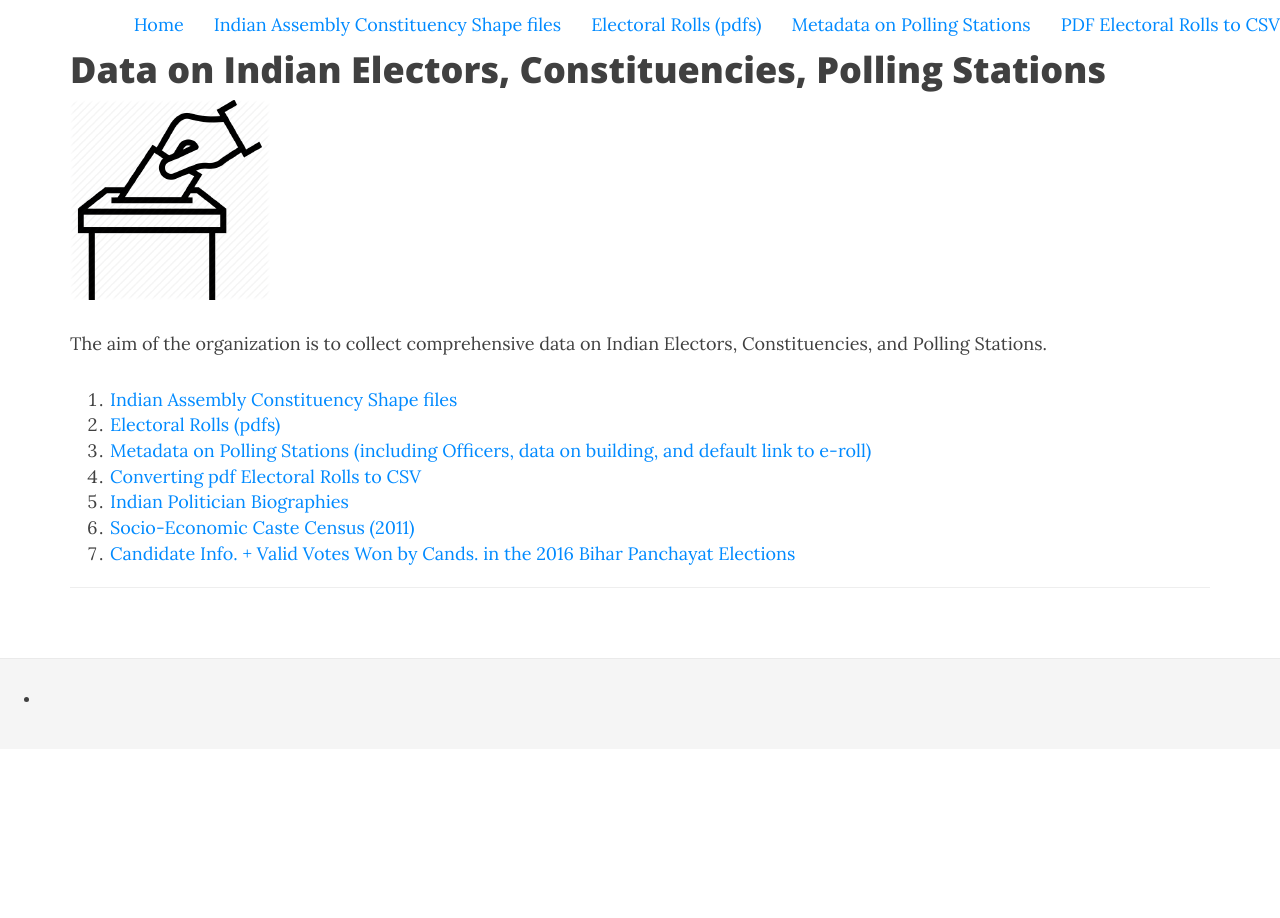
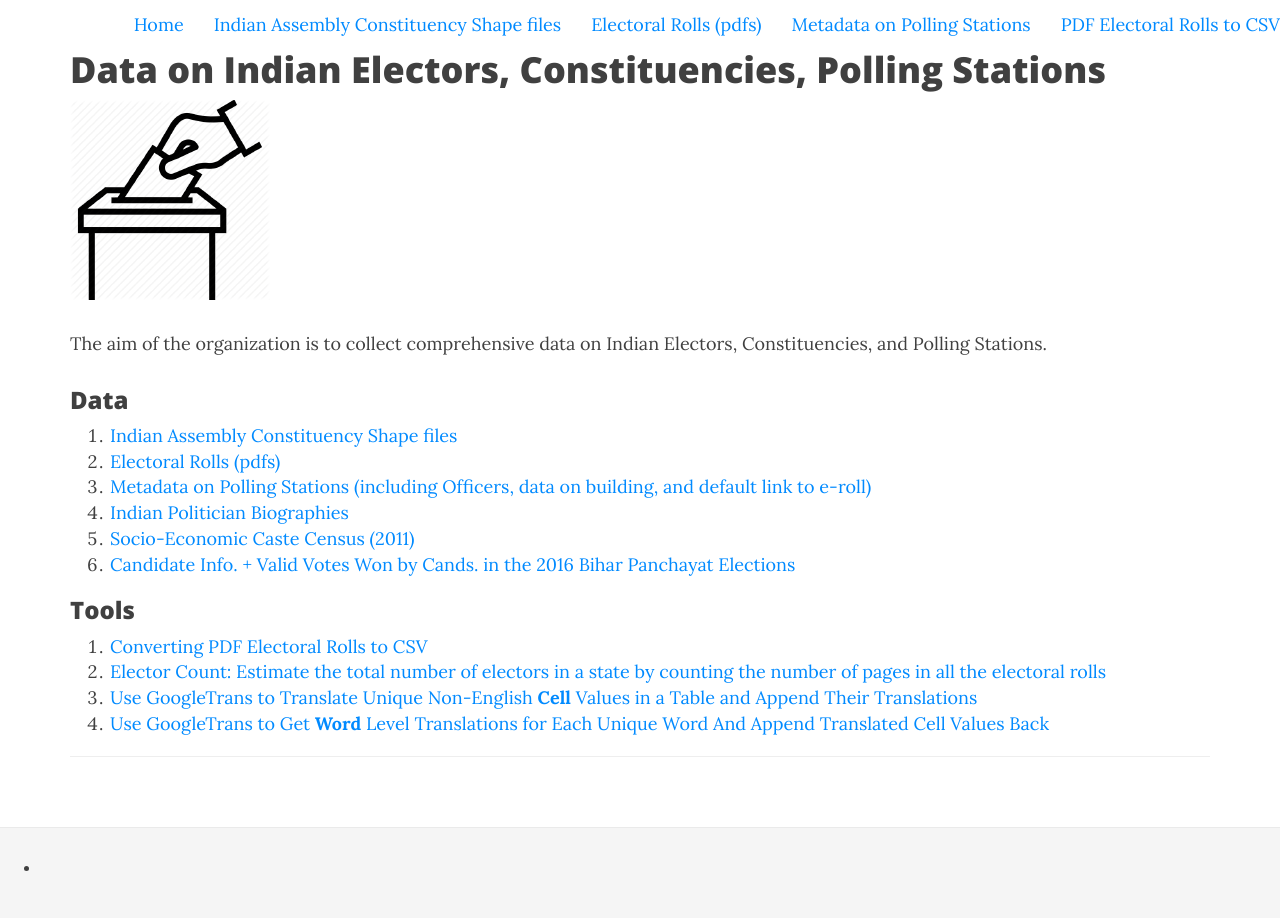
Before and after one commit to in-rolls/in-rolls.github.io, a Jekyll site: the page built from index.html, in a window 1280 px wide. Built offline with Jekyll 4.4.1, drawn with Linux system fonts in a browser that asks for light colours; nearby versions of some CDN libraries; library files that are not in the unit come from our copies.

Commit message:
add links to new tools

```diff
--- a/index.html
+++ b/index.html
@@ -9,16 +9,23 @@ title: Data on Indian Electors, Constituencies, Polling Stations
 
 <p>The aim of the organization is to collect comprehensive data on Indian Electors, Constituencies, and Polling Stations.</a></p>
 
+<h3>Data</h3>
+
 <ol>
-
 	<li> <a href = "https://github.com/in-rolls/ac_shape_files">Indian Assembly Constituency Shape files</a></li>
 	<li> <a href = "https://github.com/in-rolls/electoral_rolls">Electoral Rolls (pdfs)</a></li>
 	<li> <a href = "https://github.com/in-rolls/poll-station-metadata">Metadata on Polling Stations (including Officers, data on building, and default link to e-roll)</a></li>
-	<li> <a href = "https://github.com/in-rolls/parse_elex_rolls">Converting pdf Electoral Rolls to CSV</a></li>
 	<li> <a href = "https://github.com/in-rolls/indian-politician-bios">Indian Politician Biographies</a></li>
 	<li> <a href = "https://github.com/in-rolls/secc">Socio-Economic Caste Census (2011)</a></li>
 	<li> <a href = "https://github.com/in-rolls/bihar_2016_panchayat_elex">Candidate Info. + Valid Votes Won by Cands. in the 2016 Bihar Panchayat Elections</a></li>
 </ol>
 
+<h3>Tools</h3>
+<ol>
+	<li> <a href = "https://github.com/in-rolls/parse_elex_rolls">Converting PDF Electoral Rolls to CSV</a></li>
+	<li> <a href = "https://github.com/in-rolls/elector_count">Elector Count: Estimate the total number of electors in a state by counting the number of pages in all the electoral rolls</a></li>
+	<li> <a href = "https://github.com/in-rolls/table_cell_level_translator">Use GoogleTrans to Translate Unique Non-English <b>Cell</b> Values in a Table and Append Their Translations</a></li>
+	<li> <a href = "https://github.com/in-rolls/table_word_level_translator">Use GoogleTrans to Get <b>Word</b> Level Translations for Each Unique Word And Append Translated Cell Values Back</a></li>
+</ol>
 <hr>
 </div>
```
